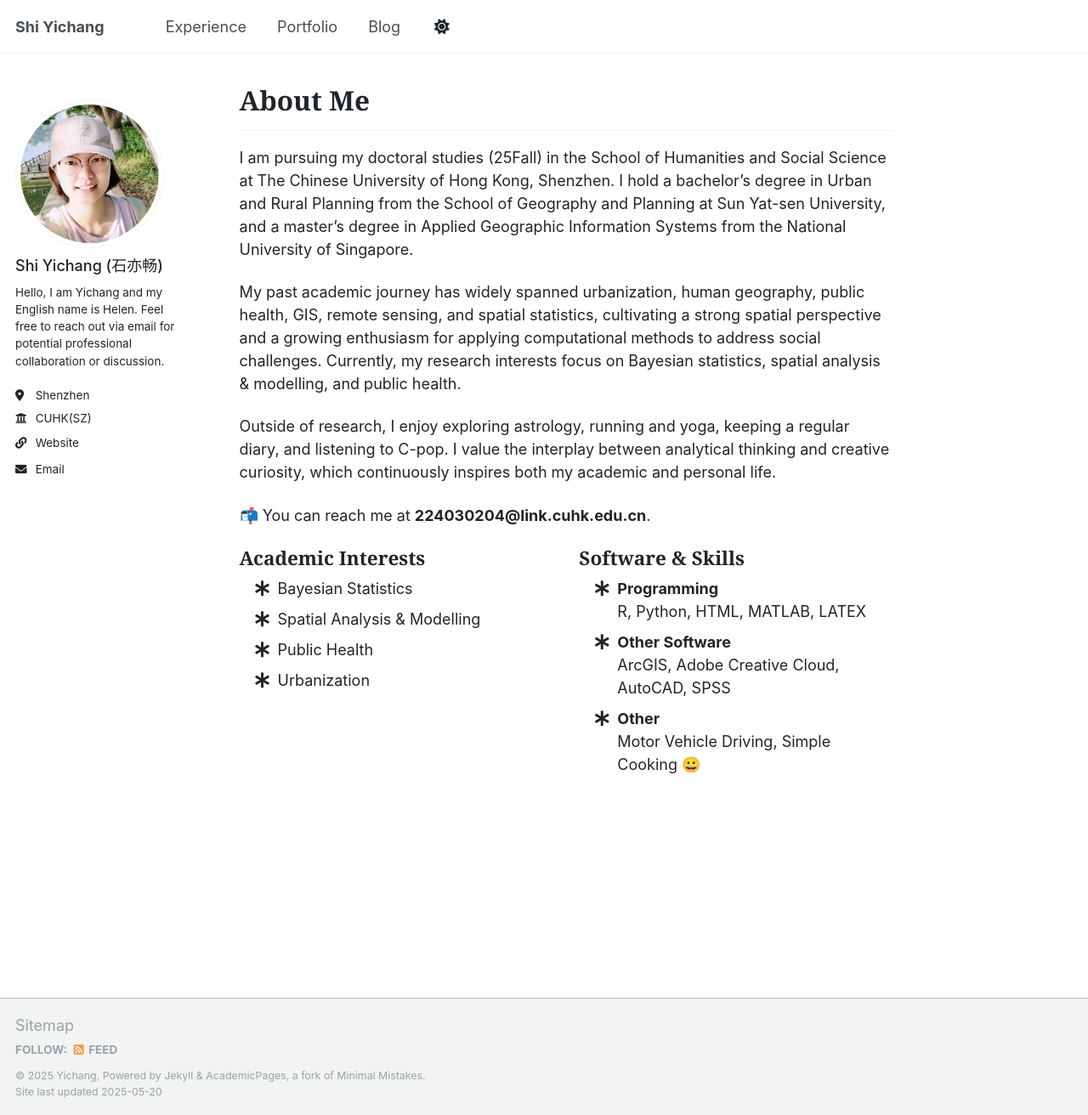
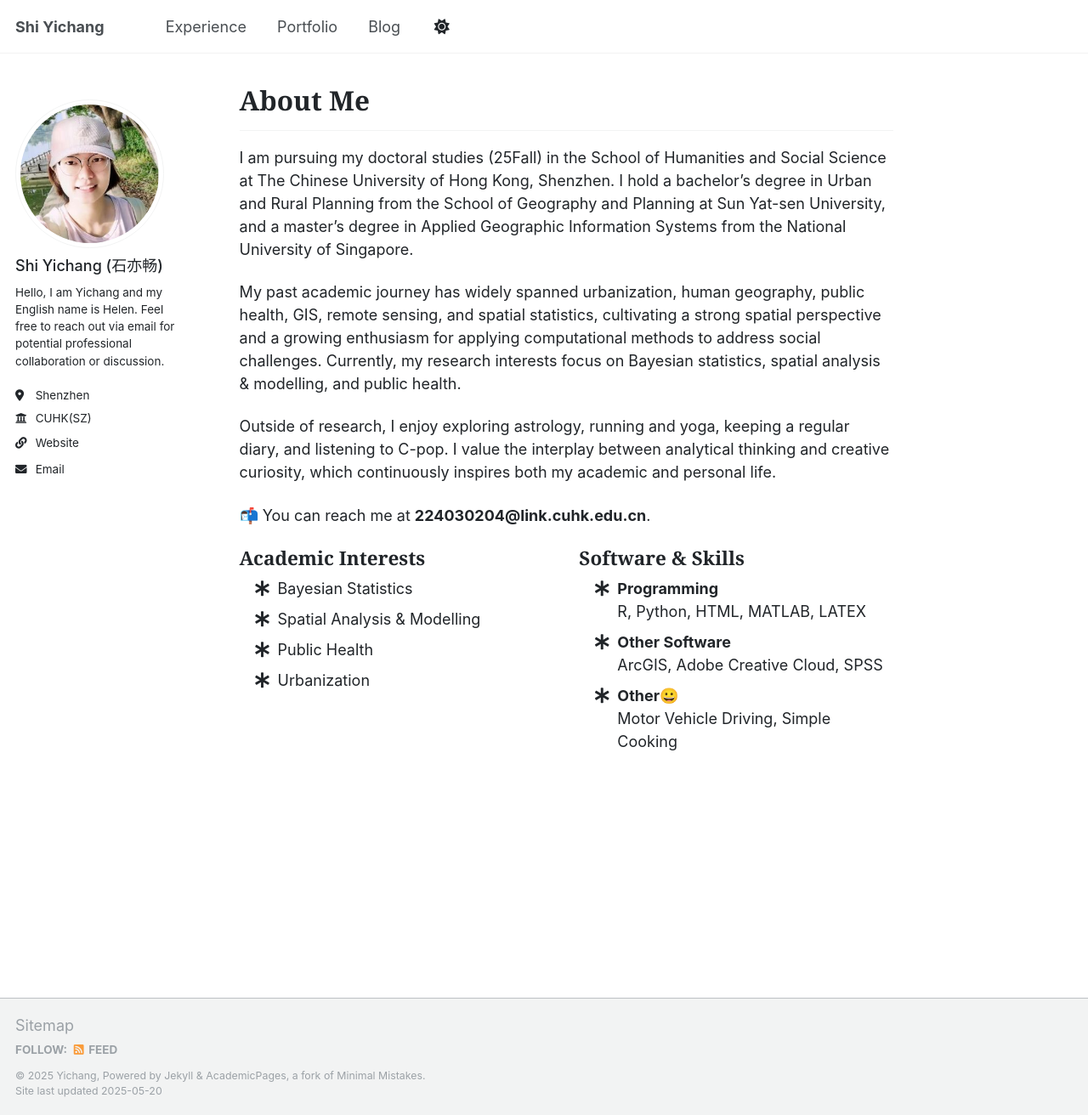
Before and after one commit to Helensyc/helensyc.github.io, a Jekyll site: the page built from _pages/about.md, in a window 1280 px wide and 1312 px high. Shown: the whole window at 85% size. Built offline with Jekyll 4.4.1, drawn with Linux system fonts in a browser that asks for light colours.

Commit message:
Update about.md

```diff
--- a/_pages/about.md
+++ b/_pages/about.md
@@ -40,12 +40,12 @@ Outside of research, I enjoy exploring astrology, running and yoga, keeping a re
       <li>
         <i class="fa-li fa fa-asterisk"></i>
         <strong>Other Software</strong><br />
-        ArcGIS, Adobe Creative Cloud, AutoCAD, SPSS
+        ArcGIS, Adobe Creative Cloud, SPSS
       </li>
       <li>
         <i class="fa-li fa fa-asterisk"></i>
-        <strong>Other</strong><br />
-        Motor Vehicle Driving, Simple Cooking 😀
+        <strong>Other😀</strong><br />
+        Motor Vehicle Driving, Simple Cooking
       </li>
     </ul>
   </div>
```
